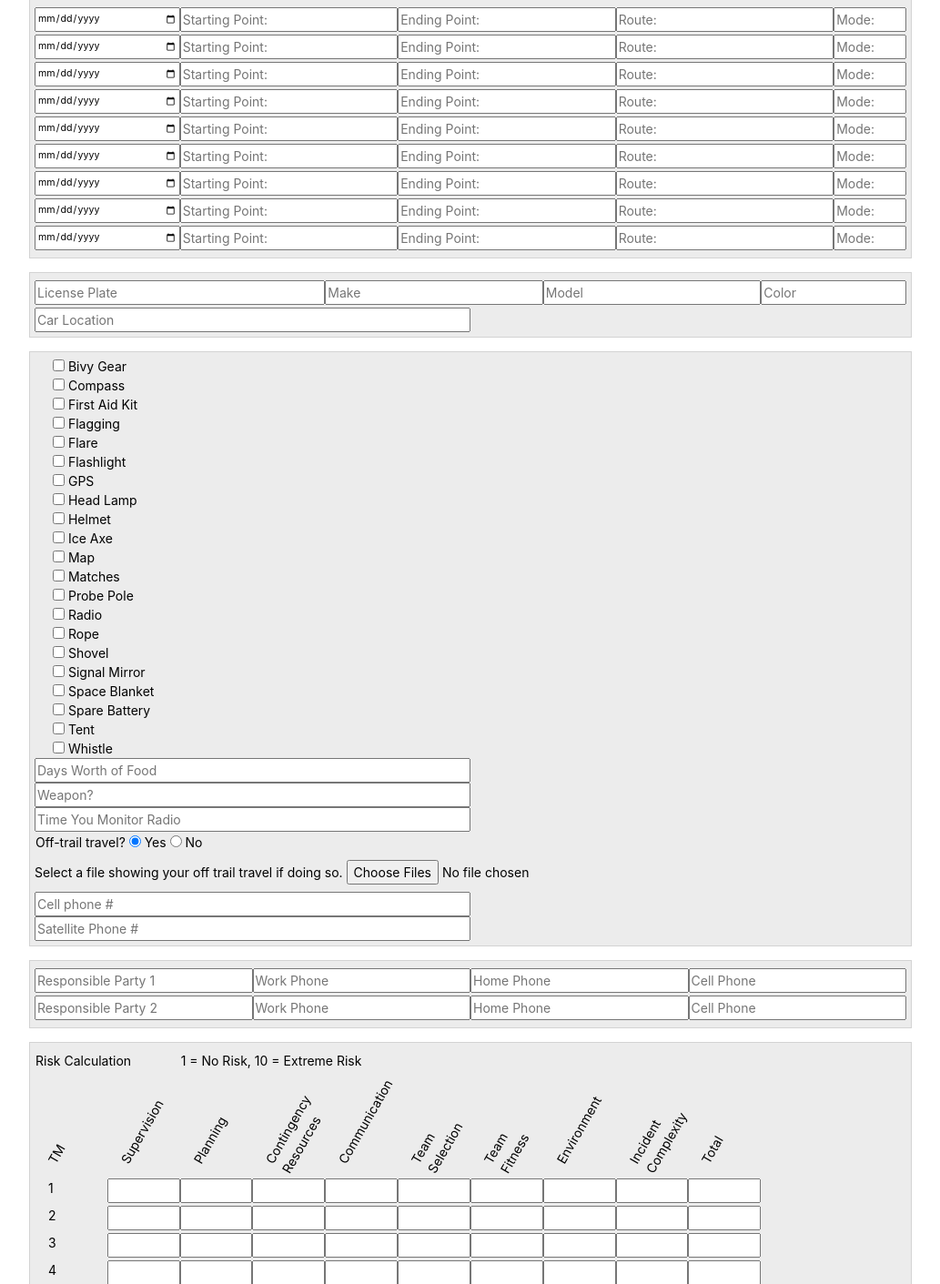
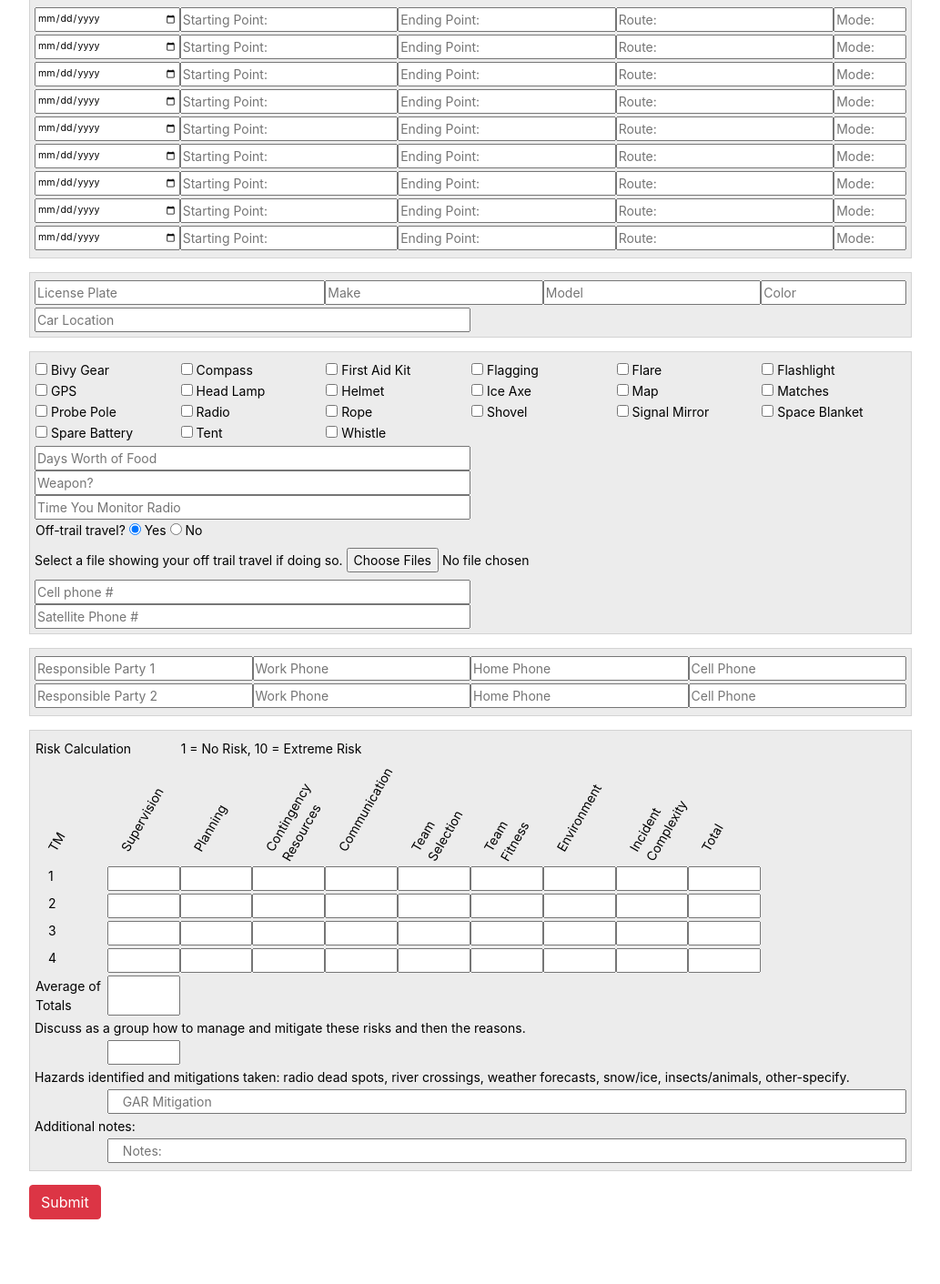
Before and after one commit to chadat23/travel_plan, a Flask app: page /travel/entry in a window 1280 px wide. Shown: the part 613-2024 px from the top of the page at 91% size, without its empty margins (123-1156 px from the left). After the commit the page ends 1953 px from the top, so only its background shows below. Run offline with Flask 2, Linux system fonts and the light colour scheme; parts of the project's set-up code (start-up, migrations or seed data) failed here and were passed over; some libraries are stand-ins or nearby versions.

Commit message:
gear items re-layed out

```diff
--- a/travel_plan/templates/travel/entry.html
+++ b/travel_plan/templates/travel/entry.html
@@ -149,94 +149,96 @@
         </div>
 
         <div class="entry-section">
-            <div class="form-check">
+            <div class="row">
+                <div class="form-check col-sm-4 col-md-3 col-lg-2">
                         <input type="checkbox" name="bivygear" id="bivygear" {% if bivy_gear %}checked{% else %}{% endif %}>
                         <label for="bivygear" class="form-check-label">Bivy Gear</label>
                     </div>
-            <div class="form-check">
+                <div class="form-check col-sm-4 col-md-3 col-lg-2">
                     <input type="checkbox" name="compass" id="compass" {% if compass %}checked{% else %}{% endif %}>
                     <label for="compass" class="form-check-label">Compass</label>
                 </div>
-            <div class="form-check">
+                <div class="form-check col-sm-4 col-md-3 col-lg-2">
                     <input type="checkbox" name="firstaidkit" id="firstaidkit" {% if first_aid_kit %}checked{% else %}{%
                             endif %}>
                     <label for="firstaidkit" class="form-check-label">First Aid Kit</label>
                 </div>
-            <div class="form-check">
+                <div class="form-check col-sm-4 col-md-3 col-lg-2">
                     <input type="checkbox" name="flagging" id="flagging" {% if flagging %}checked{% else %}{% endif %}>
                     <label for="flagging" class="form-check-label">Flagging</label>
                 </div>
-            <div class="form-check">
+                <div class="form-check col-sm-4 col-md-3 col-lg-2">
                     <input type="checkbox" name="flare" id="flare" {% if flare %}checked{% else %}{% endif %}>
                     <label for="flare" class="form-check-label">Flare</label>
                 </div>
-            <div class="form-check">
+                <div class="form-check col-sm-4 col-md-3 col-lg-2">
                     <input type="checkbox" name="flashlight" id="flashlight" {% if flashlight %}checked{% else %}{% endif
                             %}>
                     <label for="flashlight" class="form-check-label">Flashlight</label>
                 </div>
-            <div class="form-check">
+                <div class="form-check col-sm-4 col-md-3 col-lg-2">
                     <input type="checkbox" name="gps" id="gps" {% if gps %}checked{% else %}{% endif %}>
                     <label for="gps" class="form-check-label">GPS</label>
                 </div>
-            <div class="form-check">
+                <div class="form-check col-sm-4 col-md-3 col-lg-2">
                     <input type="checkbox" name="headlamp" id="headlamp" {% if head_lamp %}checked{% else %}{% endif %}>
                     <label for="headlamp" class="form-check-label">Head Lamp</label>
                 </div>
-            <div class="form-check">
+                <div class="form-check col-sm-4 col-md-3 col-lg-2">
                     <input type="checkbox" name="helmet" id="helmet" {% if helmet %}checked{% else %}{% endif %}>
                     <label for="helmet" class="form-check-label">Helmet</label>
                 </div>
-            <div class="form-check">
+                <div class="form-check col-sm-4 col-md-3 col-lg-2">
                     <input type="checkbox" name="iceaxe" id="iceaxe" {% if ice_axe %}checked{% else %}{% endif %}>
                     <label for="iceaxe" class="form-check-label">Ice Axe</label>
                 </div>
-            <div class="form-check">
+                <div class="form-check col-sm-4 col-md-3 col-lg-2">
                     <input type="checkbox" name="map" id="map" {% if map %}checked{% else %}{% endif %}>
                     <label for="map" class="form-check-label">Map</label>
                 </div>
-            <div class="form-check">
+                <div class="form-check col-sm-4 col-md-3 col-lg-2">
                     <input type="checkbox" name="matches" id="matches" {% if matches %}checked{% else %}{% endif %}>
                     <label for="matches" class="form-check-label">Matches</label>
                 </div>
-            <div class="form-check">
+                <div class="form-check col-sm-4 col-md-3 col-lg-2">
                     <input type="checkbox" name="probepole" id="probepole" {% if probe_pole %}checked{% else %}{% endif %}>
                     <label for="probepole" class="form-check-label">Probe Pole</label>
                 </div>
-            <div class="form-check">
+                <div class="form-check col-sm-4 col-md-3 col-lg-2">
                     <input type="checkbox" name="radio" id="radio" {% if radio %}checked{% else %}{% endif %}>
                     <label for="radio" class="form-check-label">Radio</label>
                 </div>
-            <div class="form-check">
+                <div class="form-check col-sm-4 col-md-3 col-lg-2">
                     <input type="checkbox" name="rope" id="rope" {% if rope %}checked{% else %}{% endif %}>
                     <label for="rope" class="form-check-label">Rope</label>
                 </div>
-            <div class="form-check">
+                <div class="form-check col-sm-4 col-md-3 col-lg-2">
                     <input type="checkbox" name="shovel" id="shovel" {% if shovel %}checked{% else %}{% endif %}>
                     <label for="shovel" class="form-check-label">Shovel</label>
                 </div>
-            <div class="form-check">
+                <div class="form-check col-sm-4 col-md-3 col-lg-2">
                     <input type="checkbox" name="signalmirror" id="signalmirror" {% if signal_mirror %}checked{% else %}{%
                         endif %}>
                     <label for="signalmirror" class="form-check-label">Signal Mirror</label>
                 </div>
-            <div class="form-check">
+                <div class="form-check col-sm-4 col-md-3 col-lg-2">
                     <input type="checkbox" name="spaceblanket" id="spaceblanket" {% if space_blanket %}checked{% else %}{%
                         endif %}>
                     <label for="spaceblanket" class="form-check-label">Space Blanket</label>
                 </div>
-            <div class="form-check">
+                <div class="form-check col-sm-4 col-md-3 col-lg-2">
                     <input type="checkbox" name="sparebattery" id="sparebattery" {% if spare_battery %}checked{% else %}{%
                         endif %}>
                     <label for="sparebattery" class="form-check-label">Spare Battery</label>
                 </div>
-            <div class="form-check">
+                <div class="form-check col-sm-4 col-md-3 col-lg-2">
                     <input type="checkbox" name="tent" id="tent" {% if tent %}checked{% else %}{% endif %}>
                     <label for="tent" class="form-check-label">Tent</label>
                 </div>
-            <div class="form-check">
+                <div class="form-check col-sm-4 col-md-3 col-lg-2">
                     <input type="checkbox" name="whistle" id="whistle" {% if whistle %}checked{% else %}{% endif %}>
                     <label for="whistle" class="form-check-label">Whistle</label>
+                </div>
             </div>
 
             <input type="number" name="daysoffood" placeholder="Days Worth of Food" class="col-xl-6"
```
Lines whose indentation alone changed are shown as unchanged.
